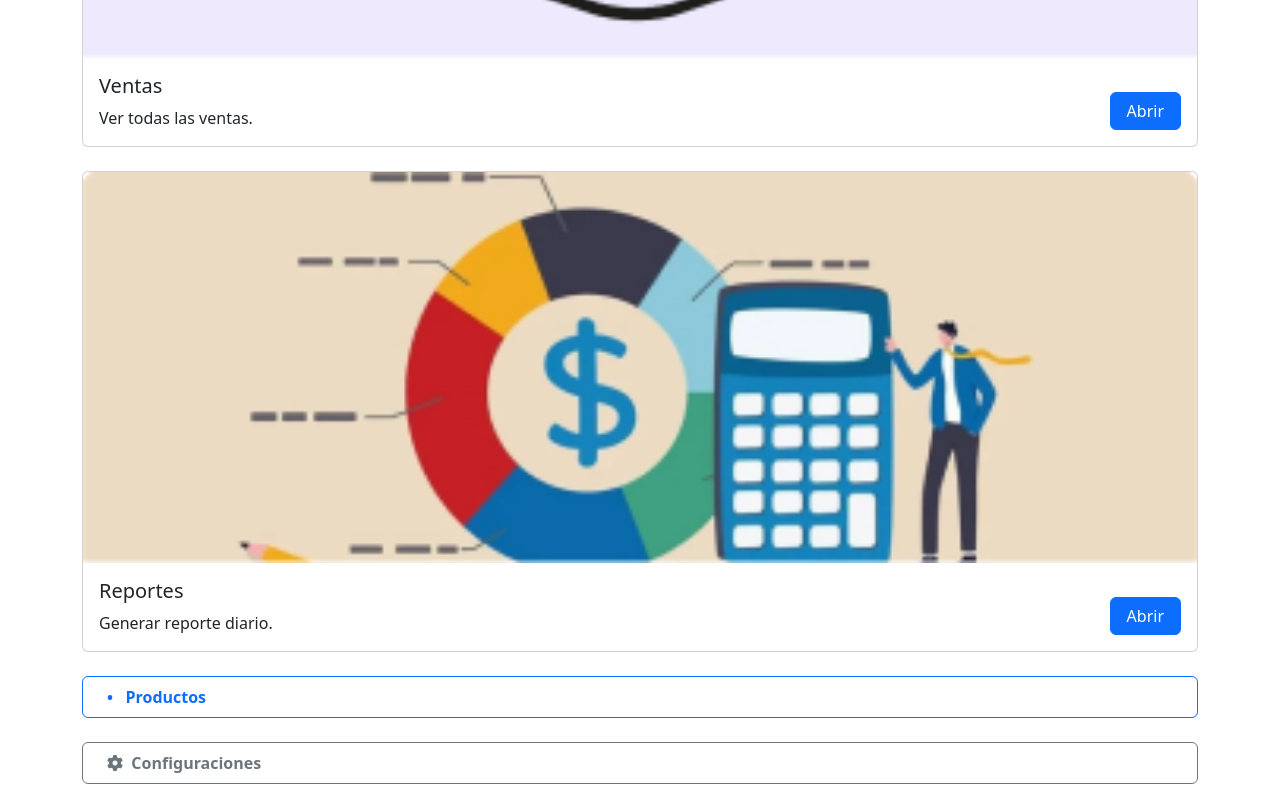
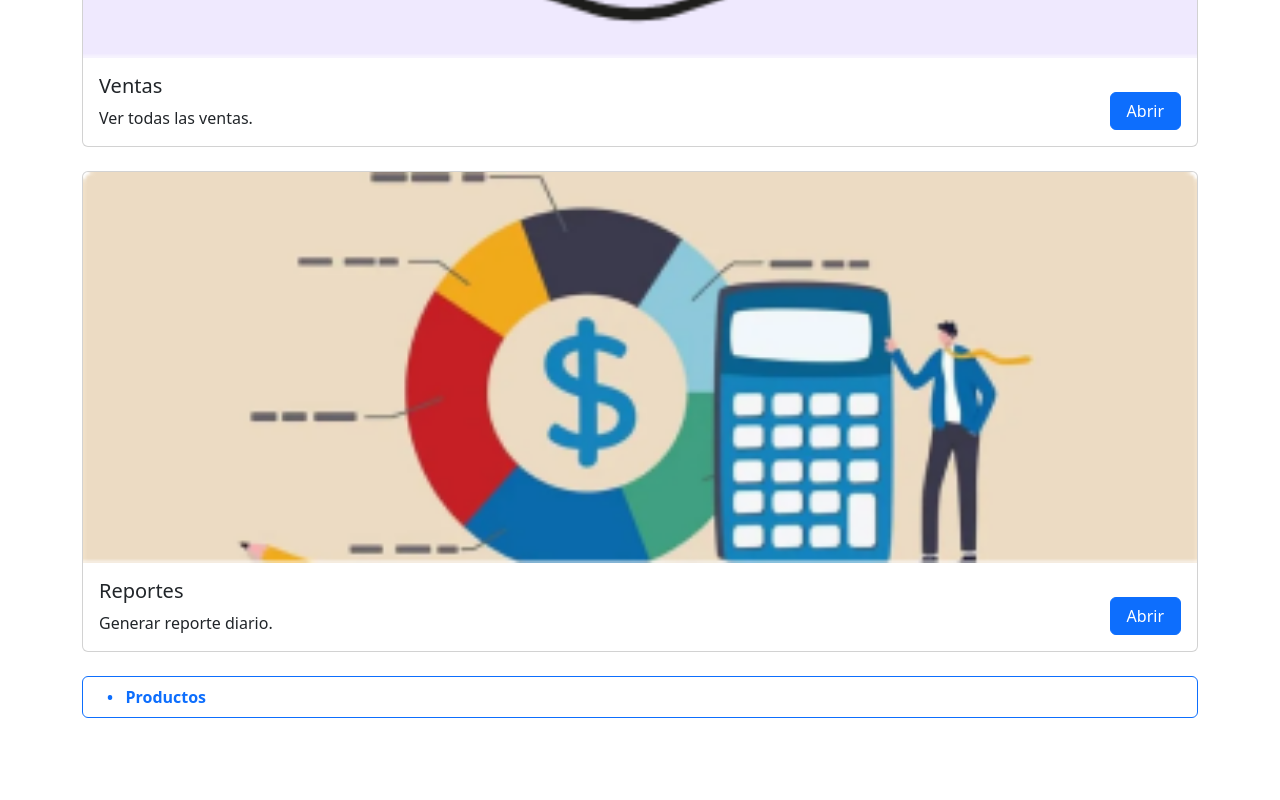
Before and after one commit to alejandrojosue/Report-Inventory, a plain HTML site: page index.html in a window 1280 px wide. Shown: the part 936-1736 px from the top of the page. After the commit the page ends 1670 px from the top, so only its background shows below. Drawn offline with nearby package versions, Linux system fonts and the light colour scheme.

Commit message:
Se comentó el botón de configuraciones

```diff
--- a/index.html
+++ b/index.html
@@ -54,8 +54,8 @@
         </div>
         <a href="./views/products/index.html" class="mt-4 text-start btn btn-outline-primary p-2 w-100"><span
                 class="mx-3 fw-bold">• &nbsp; Productos</span></a>
-        <a href="./views/products/index.html" class="mt-4 text-start btn btn-outline-secondary p-2 w-100">
-            <span class="mx-3 fw-bold"><i class="fa-solid fa-gear"></i> &nbsp;Configuraciones</span></a>
+       <!-- <a href="./views/products/index.html" class="mt-4 text-start btn btn-outline-secondary p-2 w-100">
+            <span class="mx-3 fw-bold"><i class="fa-solid fa-gear"></i> &nbsp;Configuraciones</span></a> -->
     </main>
     <script>
         if ('serviceWorker' in navigator) {
```
